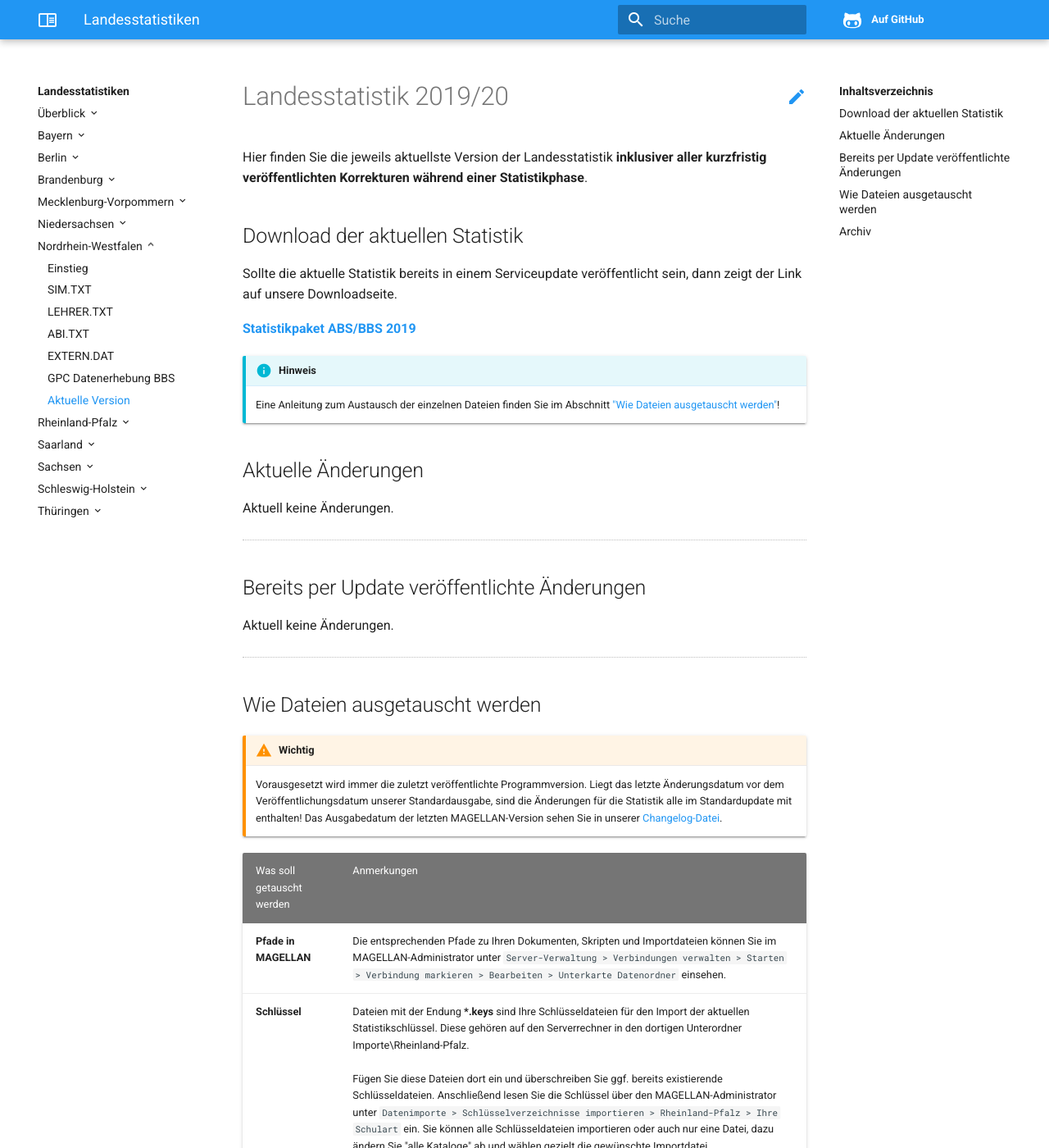
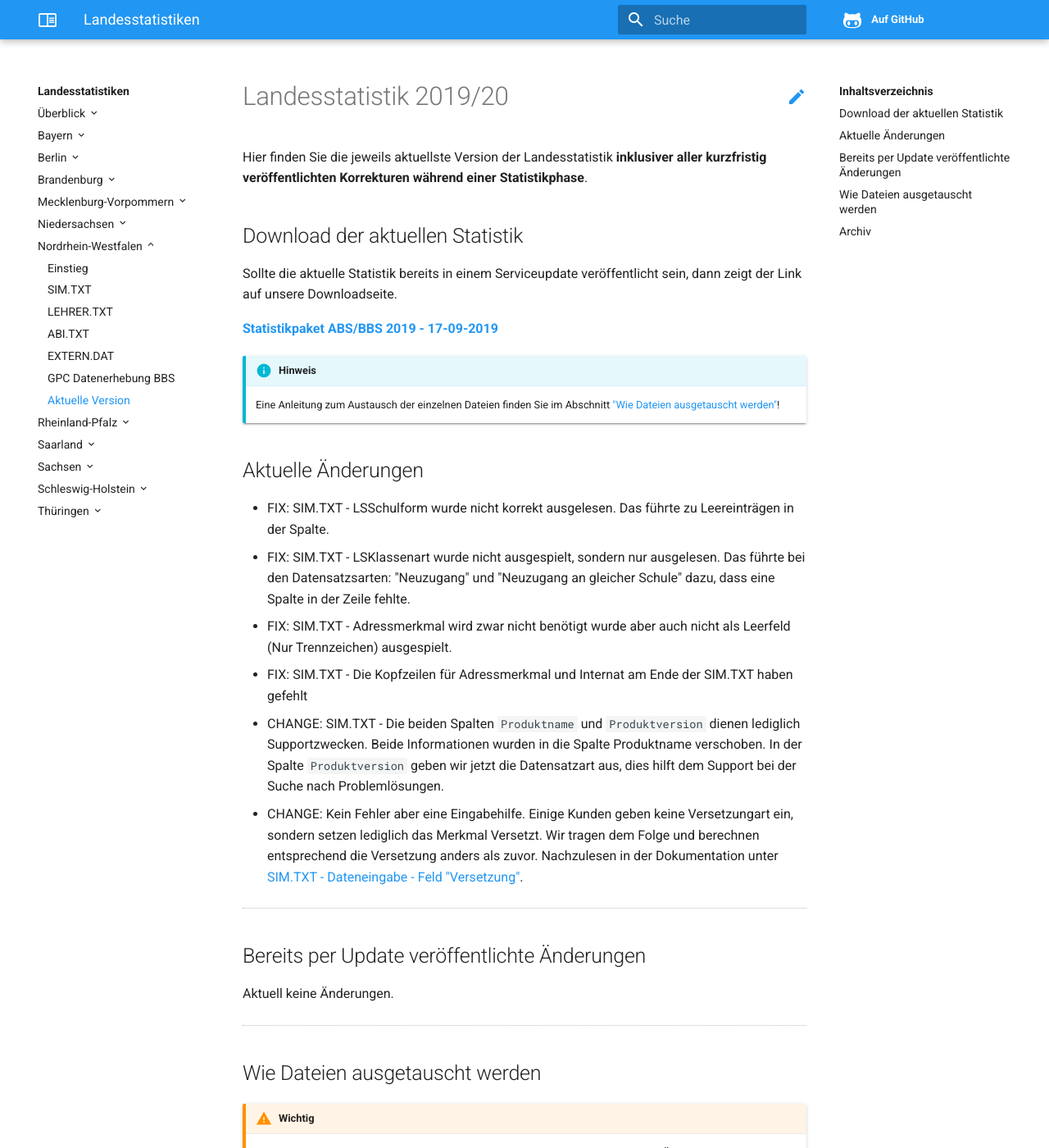
Before and after one commit to stuebersystems/doc.ls.de, an MkDocs documentation site: the page built from docs/nordrhein-westfalen/changelog.md, in a window 1280 px wide and 1400 px high. Shown: the whole window at 82% size. Built offline with MkDocs 1.6.1, drawn with Linux system fonts in a browser that asks for light colours; some of the changed text lies outside the part shown.

Commit message:
minor fixes

```diff
--- a/docs/nordrhein-westfalen/changelog.md
+++ b/docs/nordrhein-westfalen/changelog.md
@@ -6,7 +6,7 @@ Hier finden Sie die jeweils aktuellste Version der Landesstatistik **inklusiver
 
 Sollte die aktuelle Statistik bereits in einem Serviceupdate veröffentlicht sein, dann zeigt der Link auf unsere Downloadseite.
 
-[**Statistikpaket ABS/BBS 2019**](#)
+[**Statistikpaket ABS/BBS 2019 - 17-09-2019**](https://my.hidrive.com/lnk/N7Spidx2)
 
 !!! info "Hinweis"
 
@@ -14,7 +14,12 @@ Sollte die aktuelle Statistik bereits in einem Serviceupdate veröffentlicht sei
 
 ## Aktuelle Änderungen
 
-Aktuell keine Änderungen.
+* FIX: SIM.TXT - LSSchulform wurde nicht korrekt ausgelesen. Das führte zu Leereinträgen in der Spalte.
+* FIX: SIM.TXT - LSKlassenart wurde nicht ausgespielt, sondern nur ausgelesen. Das führte bei den Datensatzsarten: "Neuzugang" und "Neuzugang an gleicher Schule" dazu, dass eine Spalte in der Zeile fehlte.
+* FIX: SIM.TXT - Adressmerkmal wird zwar nicht benötigt wurde aber auch nicht als Leerfeld (Nur Trennzeichen) ausgespielt.
+* FIX: SIM.TXT - Die Kopfzeilen für Adressmerkmal und Internat am Ende der SIM.TXT haben gefehlt
+* CHANGE: SIM.TXT - Die beiden Spalten `Produktname` und `Produktversion` dienen lediglich Supportzwecken. Beide Informationen wurden in die Spalte Produktname verschoben. In der Spalte `Produktversion` geben wir jetzt die Datensatzart aus, dies hilft dem Support bei der Suche nach Problemlösungen.
+* CHANGE: Kein Fehler aber eine Eingabehilfe. Einige Kunden geben keine Versetzungart ein, sondern setzen lediglich das Merkmal Versetzt. Wir tragen dem Folge und berechnen entsprechend die Versetzung anders als zuvor. Nachzulesen in der Dokumentation unter [SIM.TXT - Dateneingabe - Feld "Versetzung"](https://doc.ls.stueber.de/nordrhein-westfalen/schuelerdaten/#dateneingabe).
 
 ---
 
@@ -33,9 +38,9 @@ Aktuell keine Änderungen.
 Was soll getauscht werden | Anmerkungen
 ------------------------- | -----------
 **Pfade in MAGELLAN**     | Die entsprechenden Pfade zu Ihren Dokumenten, Skripten und Importdateien können Sie im MAGELLAN-Administrator unter `Server-Verwaltung > Verbindungen verwalten > Starten > Verbindung markieren > Bearbeiten > Unterkarte Datenordner` einsehen.
-**Schlüssel**             | Dateien mit der Endung **\*.keys** sind Ihre Schlüsseldateien für den Import der aktuellen Statistikschlüssel. Diese gehören auf den Serverrechner in den dortigen Unterordner Importe\Rheinland-Pfalz.<br><br>Fügen Sie diese Dateien dort ein und überschreiben Sie ggf. bereits existierende Schlüsseldateien. Anschließend lesen Sie die Schlüssel über den MAGELLAN-Administrator unter `Datenimporte > Schlüsselverzeichnisse importieren > Rheinland-Pfalz > Ihre Schulart` ein. Sie können alle Schlüsseldateien importieren oder auch nur eine Datei, dazu ändern Sie "alle Kataloge" ab und wählen gezielt die gewünschte Importdatei.
-**Skripte**               | **\*.dws oder \*.int**  Dateien mit der Endung **\*.dws oder \*.int** gehören auf den Serverrechner in den dortigen Unterordner Skripte \(**Achtung**: Nicht in den Bundesland-Unterordner, sondern direkt in den Skripteordner\).<br><br>**\*.xml** Dateien mit der Endung **\*.xml** gehören auf den Serverrechner in den dortigen Unterordner Skripte\Rheinland-Pfalz. Bitte beachten Sie, dass die Dateien mit diesem Schritt lediglich hinterlegt sind und erst noch in Ihren Datenbank importiert werden müssen. Eine Anleitung zum Schlüsselimport finden Sie [hier](https://doc.ls.stueber.de/schluesselverzeichnisse/).
-**Magellan.exe**          | Das Nutzen einer neuen Magellan.exe setzt mindestens die aktuellste Version voraus. Das letzte und aktuelle Serviceupdate finden Sie in unseren [Downloads.](http://magellan.stueber.de/download.php).<br><br>Nehmen Sie die Statistikarbeiten in der Schule an der aktuellen Datenbank vor oder in einer zweiten Umgebung, also zum Beispiel auf einem Extrarechner, auf den die Datenbank übertragen wird? Wenn Sie es im Schulnetzwerk machen, dann müssten bitte die Rechner alle \(erst der Server, dann die Arbeitsplätze\) auf die aktuelle Version aktualisiert werden, anschließend fügen Sie diese Magellan.exe auf dem Rechner ins Programmverzeichnis ein, auf dem Sie die Statistik erstellen möchten  Nutzen Sie ein Zweitsystem aktualisieren Sie diesen Rechner und ersetzen dann bitte die Magellan.exe mit der neuen Datei.<br><br>Die Magellan.exe finden Sie bei 64-Bit Betriebssystemen unter `C:\Program Files \(x86\)\Stueber Systems\MAGELLAN 7`, bei 32 Bit Betriebssystemen unter `C:\Programme\Stueber Systems\MAGELLAN 7`.
+**Schlüssel**             | Dateien mit der Endung **\*.keys** sind Ihre Schlüsseldateien für den Import der aktuellen Statistikschlüssel. Diese gehören auf den Serverrechner in den dortigen Unterordner Importe\Rheinland-Pfalz.<br><br>Fügen Sie diese Dateien dort ein und überschreiben Sie ggf. bereits existierende Schlüsseldateien. Anschließend lesen Sie die Schlüssel über den MAGELLAN-Administrator unter `Datenimporte > Schlüsselverzeichnisse importieren > Nordrhein-Westfalen > Ihre Schulart` ein. Sie können alle Schlüsseldateien importieren oder auch nur eine Datei, dazu ändern Sie "alle Kataloge" ab und wählen gezielt die gewünschte Importdatei.
+**Skripte**               | **\*.dws oder \*.int**  Dateien mit der Endung **\*.dws oder \*.int** gehören auf den Serverrechner in den dortigen Unterordner Skripte \(**Achtung**: Nicht in den Bundesland-Unterordner, sondern direkt in den Skripteordner\).<br/><br/>**\*.xml** Dateien mit der Endung **\*.xml** gehören auf den Serverrechner in den dortigen Unterordner Skripte\Rheinland-Pfalz. Bitte beachten Sie, dass die Dateien mit diesem Schritt lediglich hinterlegt sind und erst noch in Ihren Datenbank importiert werden müssen. Eine Anleitung zum Schlüsselimport finden Sie [hier](https://doc.ls.stueber.de/schluesselverzeichnisse/).
+**Magellan.exe**          | Das Nutzen einer neuen Magellan.exe setzt mindestens die aktuellste Version voraus. Das letzte und aktuelle Serviceupdate finden Sie in unseren [Downloads](http://magellan.stueber.de/download.php).<b/r><br/>Nehmen Sie die Statistikarbeiten in der Schule an der aktuellen Datenbank vor oder in einer zweiten Umgebung, also zum Beispiel auf einem Extrarechner, auf den die Datenbank übertragen wird? Wenn Sie es im Schulnetzwerk machen, dann müssten bitte die Rechner alle \(erst der Server, dann die Arbeitsplätze\) auf die aktuelle Version aktualisiert werden, anschließend fügen Sie diese Magellan.exe auf dem Rechner ins Programmverzeichnis ein, auf dem Sie die Statistik erstellen möchten  Nutzen Sie ein Zweitsystem aktualisieren Sie diesen Rechner und ersetzen dann bitte die Magellan.exe mit der neuen Datei.<br/><br/>Die Magellan.exe finden Sie bei 64-Bit Betriebssystemen unter `C:\Program Files \(x86\)\Stueber Systems\MAGELLAN 7`, bei 32 Bit Betriebssystemen unter `C:\Programme\Stueber Systems\MAGELLAN 7`.
 
 ---
 
```
Also changed, not shown: docs/nordrhein-westfalen/schuelerdaten.md (+4 -4 lines).
